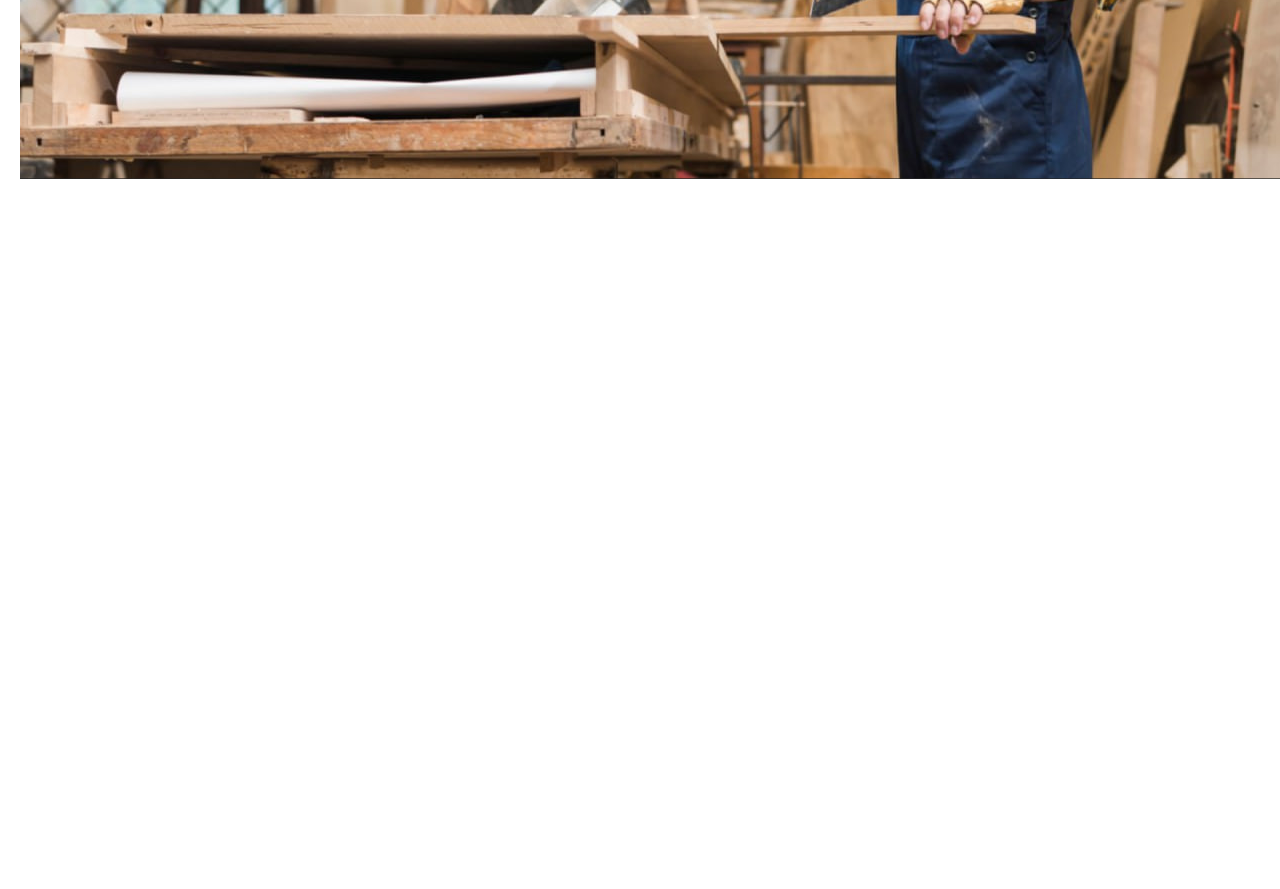
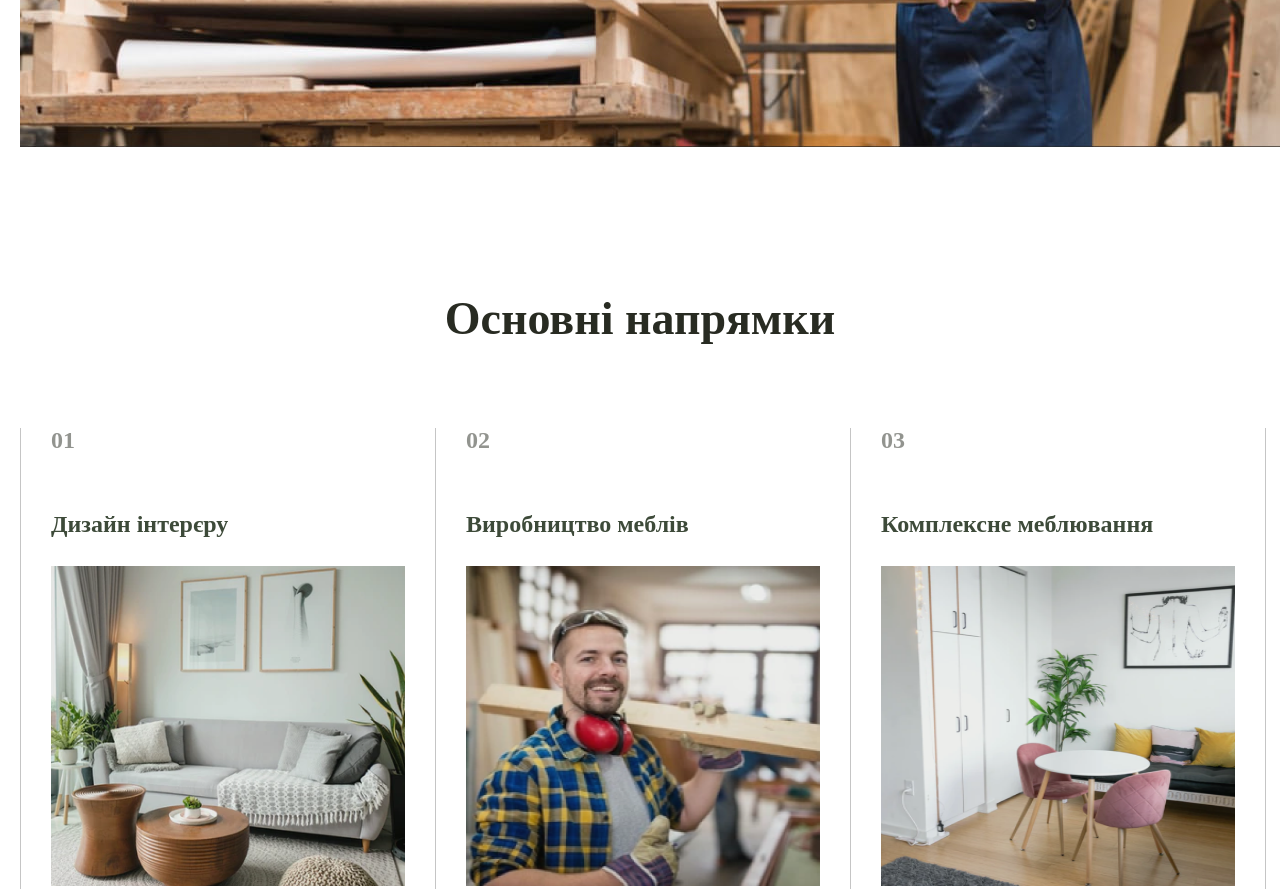
Before and after one commit to AbdulazizFN721/Homework-7, a plain HTML site: page index.html in a window 1280 px wide. Shown: the part 500-1389 px from the top of the page. Before the commit the page ends 800 px from the top, so only its background shows below. Drawn offline with Linux system fonts and the light colour scheme.

Commit message:
[FOOT]:add header main

```diff
--- a/index.html
+++ b/index.html
@@ -38,8 +38,34 @@
         </head>
         <div class="container">
             <div class="images">
-                <img src="./images/svg/photo_2024-03-11_12-06-20.jpg" alt="">
+                <img src="./images/svg/photo_2024-03-11_13-56-23.jpg" alt="">
             </div>
         </div>
+        <main>
+            <div class="container">
+                <div class="main__wrapper">
+                    <div class="main_right_wrapper">
+                        <h1>Основні напрямки</h1>
+                    </div>
+                    <div class="banner">
+                        <div class="box">
+                           <h4>01</h4>
+                            <p>Дизайн інтерєру</p>
+                            <img src="./images/svg/Rectangle 3.png" alt="">
+                        </div>
+                        <div class="box">
+                            <h4>02</h4>
+                             <p>Виробництво меблів</p>
+                             <img src="/images/carl.png" alt="">
+                         </div>
+                         <div class="box_block">
+                            <h4>03</h4>
+                             <p>Комплексне меблювання</p>
+                             <img src="./images/svg/Rectangle 3 (1).png" alt="">
+                         </div>
+                    </div>
+                </div>
+            </div>
+        <footer></footer>
 </body>
 </html>
--- a/styles.css
+++ b/styles.css
@@ -42,9 +42,84 @@ a{
 .nav_right_menus a:hover{
     color: #0082F4;
     border-bottom: 2px solid #0082F4;
+
 }
 .images{
-    display: flex;
-    align-items: center;
-    margin-top: 40px;
+    margin-top: 20px;
 }
+.main__wrapper h1{
+    text-align: center;
+    font-size: 46px;
+    font-weight: 600;
+    line-height: 58px;
+    letter-spacing: 0em;
+    color: #282B22;
+    margin-bottom: 80px;
+    margin-top: 140px;
+}
+
+.banner{
+    display:flex;
+    gap:30px;
+}
+.box{
+    flex-direction: column;
+    width: 384px;
+    border-left: 1px solid #c5c5c5 ;
+    padding-left:30px;
+}
+.box img{
+    width: 354px;
+    height: 320px;
+}
+.box h4{
+    font-size: 24px;
+    font-weight: 600;
+    line-height: 24px;
+    letter-spacing: 0em;
+    color: #282B22;
+    opacity:0.5;
+    margin-bottom:60px;
+
+}
+
+.box p{
+    font-size: 24px;
+    font-weight: 600;
+    line-height: 24px;
+    color: #3D4A39;
+    margin-bottom: 30px;
+}
+
+.box_block{
+    flex-direction: column;
+    width: 384px;
+    border-right: 1px solid #c5c5c5 ;
+    border-left: 1px solid #c5c5c5 ;
+    padding:0px 30px;
+
+}
+
+.box_block h4{
+    font-size: 24px;
+    font-weight: 600;
+    line-height: 24px;
+    letter-spacing: 0em;
+    color: #282B22;
+    opacity:0.5;
+    margin-bottom:60px;
+
+}
+
+.box_block p{
+    font-size: 24px;
+    font-weight: 600;
+    line-height: 24px;
+    color: #3D4A39;
+    margin-bottom: 30px;
+}
+
+.box_block img{
+    width: 354px;
+    height: 320px;
+}
```
Also changed, not shown: images/carl.png (added), images/svg/Rectangle 3 (1).png (added), images/svg/Rectangle 3.png (added), images/svg/photo_2024-03-11_12-06-20.jpg (deleted), images/svg/photo_2024-03-11_13-56-23.jpg (added).
